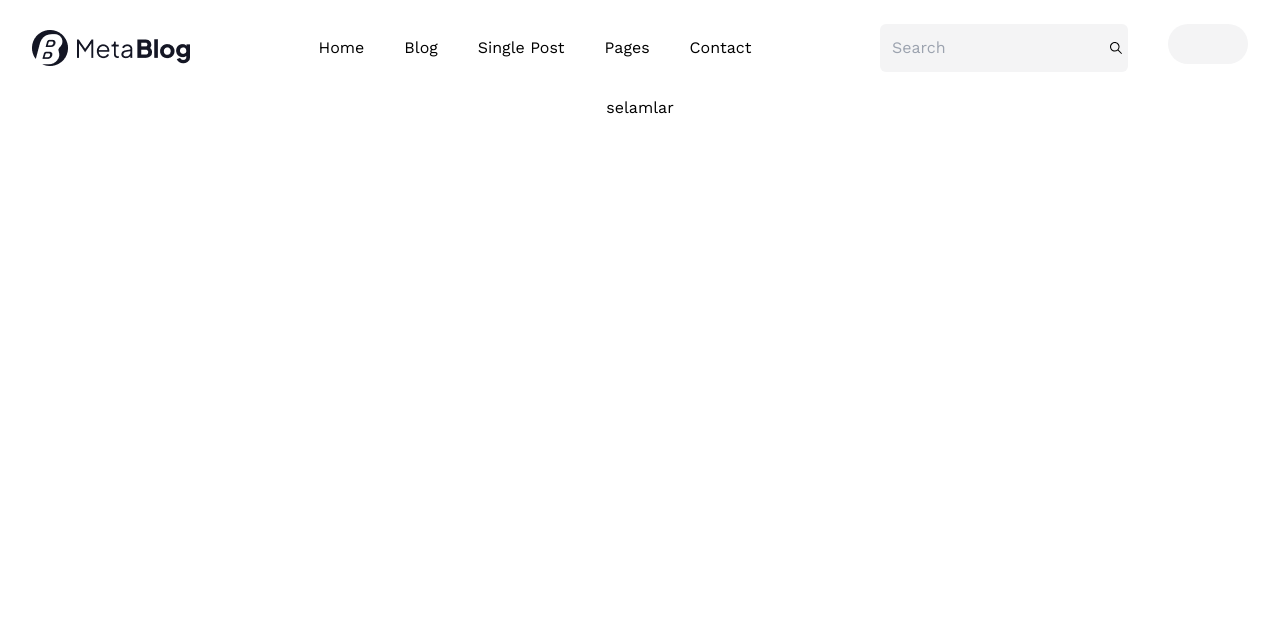
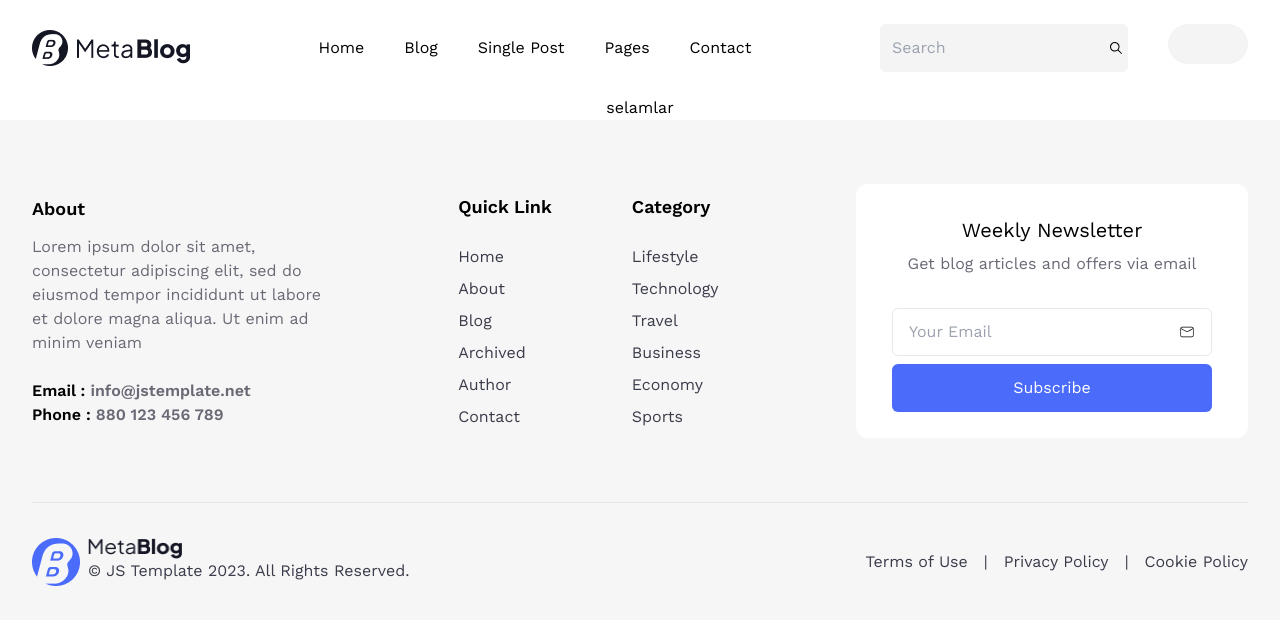
Before and after one commit to isinnur/intern-case, a Next.js app: page / in a window 1280 px wide. Shown: the top 624 px of the page. Built offline with nearby package versions, Linux system fonts and the light colour scheme; a web font is replaced by a local one.

Commit message:
feat: add footer

```diff
--- /dev/null
+++ b/app/components/Footer.tsx
@@ -0,0 +1,103 @@
+import Image from "next/image";
+import { CiMail } from "react-icons/ci";
+
+const Footer = () => {
+  return (
+    <div className="bg-[#f6f6f7] w-full h-[500px] flex flex-col  items-center justify-between">
+      <div className=" w-[1216px] h-[254px] flex  justify-between items-center gap-5 mt-16">
+        <div className="text-lg">
+          <span className="font-semibold ">About</span>
+          <p className="text-spanText text-base mt-3">
+            Lorem ipsum dolor sit amet, <br />
+            consectetur adipiscing elit, sed do <br /> eiusmod tempor incididunt
+            ut labore <br /> et dolore magna aliqua. Ut enim ad <br /> minim
+            veniam
+          </p>
+          <div className="text-base flex flex-col mt-6 font-semibold">
+            <span>
+              Email : <span className="text-spanText">info@jstemplate.net</span>
+            </span>
+            <span>
+              Phone : <span className="text-spanText">880 123 456 789</span>
+            </span>
+          </div>
+        </div>
+        <div className="flex gap-20 ">
+          <div className="flex flex-col">
+            <span className="mb-6 font-semibold text-lg">Quick Link</span>
+            <div className="flex flex-col text-[#3B3C4A] gap-2">
+              <span>Home</span>
+              <span>About</span>
+              <span>Blog</span>
+              <span>Archived</span>
+              <span>Author</span>
+              <span>Contact</span>
+            </div>
+          </div>
+          <div className="flex flex-col">
+            <span className="mb-6 font-semibold text-lg">Category</span>
+            <div className="flex flex-col text-[#3B3C4A] gap-2">
+              <span>Lifestyle</span>
+              <span>Technology</span>
+              <span>Travel</span>
+              <span>Business</span>
+              <span>Economy</span>
+              <span>Sports</span>
+            </div>
+          </div>
+        </div>
+        <div className="w-[392px] h-[254px] bg-white flex flex-col items-center rounded-xl">
+          <span className="text-xl mb-2 mt-8">Weekly Newsletter</span>
+          <p className="text-spanText mb-8">
+            Get blog articles and offers via email
+          </p>
+          <div className="flex border items-center justify-between px-4 w-[320px] h-12 rounded-md mb-2">
+            <input
+              type="email"
+              placeholder="Your Email"
+              className="outline-none"
+            />
+            <CiMail className="" />
+          </div>
+          <button className="w-[320px] h-12 bg-[#4B6BFB] text-white rounded-md">
+            Subscribe
+          </button>
+        </div>
+      </div>
+
+      <div className="w-[1216px] h-[118px] flex justify-between items-center border-t">
+        <div className="flex gap-2">
+          <div>
+            <Image
+              src="/assets/Logo2.png"
+              width={48}
+              height={48}
+              alt="Logo image"
+            />
+          </div>
+          <div className="flex flex-col">
+            <Image
+              src="/assets/MetaBlog.png"
+              width={94}
+              height={28}
+              alt="Logo name"
+            />
+
+            <span className="text-[#3B3C4A]">
+              © JS Template 2023. All Rights Reserved.
+            </span>
+          </div>
+        </div>
+        <div className="flex gap-4 text-[#3B3C4A]">
+          <span>Terms of Use</span>
+          <span>|</span>
+          <span>Privacy Policy</span>
+          <span>|</span>
+          <span>Cookie Policy</span>
+        </div>
+      </div>
+    </div>
+  );
+};
+
+export default Footer;
--- a/app/layout.tsx
+++ b/app/layout.tsx
@@ -2,6 +2,7 @@ import type { Metadata } from "next";
 import localFont from "next/font/local";
 import "./globals.css";
 import Navbar from "./components/Navbar";
+import Footer from "./components/Footer";
 
 const geistSans = localFont({
   src: "./fonts/GeistVF.woff",
@@ -31,6 +32,7 @@ export default function RootLayout({
       >
         <Navbar />
         {children}
+        <Footer />
       </body>
     </html>
   );
```
Also changed, not shown: public/assets/Logo2.png (added), public/assets/MetaBlog.png (added).
